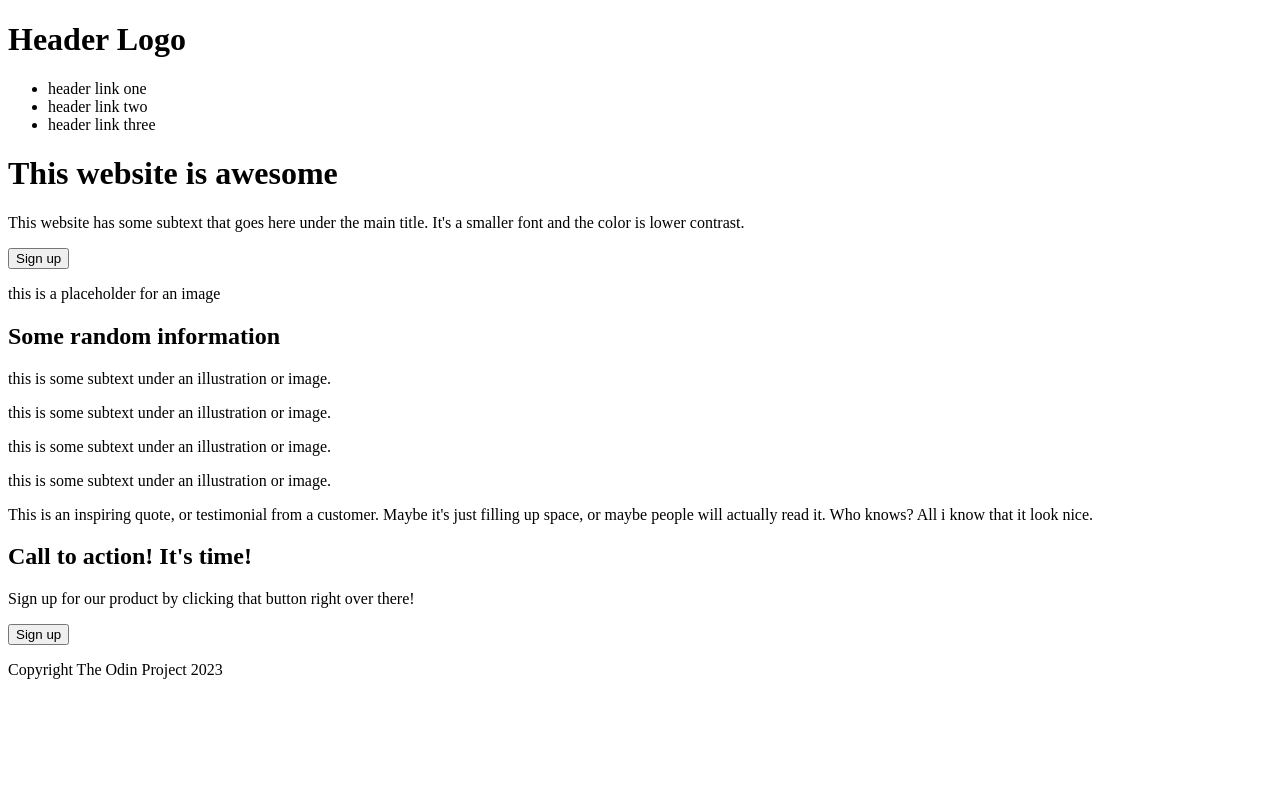
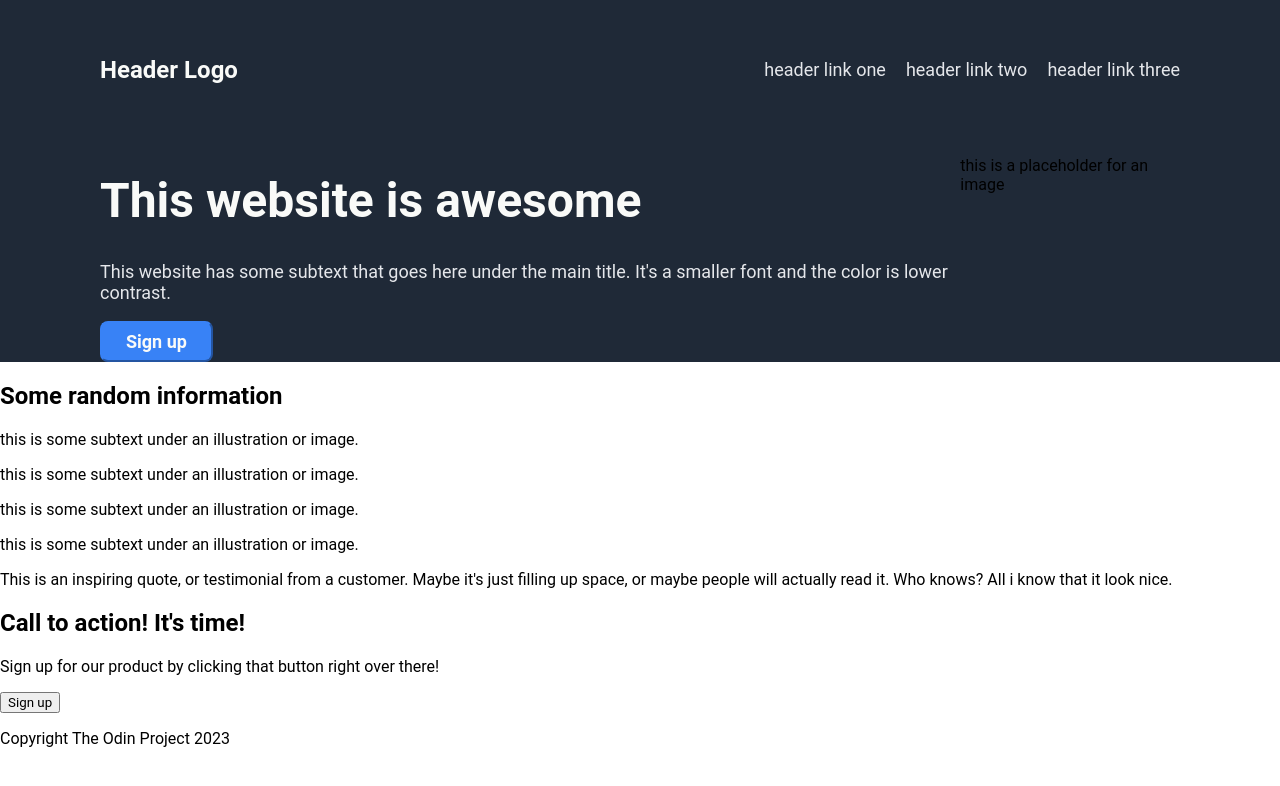
Before and after one commit to HendrikBooysen/odin-landing-page, a plain HTML site: page index.html in a window 1280 px wide. Drawn offline with Linux system fonts and the light colour scheme.

Commit message:
Add HTML and CSS to Section1

```diff
--- a/index.html
+++ b/index.html
@@ -5,29 +5,30 @@
     <meta http-equiv="X-UA-Compatible" content="IE=edge">
     <meta name="viewport" content="width=device-width, initial-scale=1.0">
     <title>Odin Landing Page Project</title>
-    <link  rel="stylesheets" href="styles.css">
+    <link  rel="stylesheet" href="styles.css">
 </head>
 
 <body>
-<header>
-    <h1>Header Logo</h1>
-</header>
-<nav>
-    <ul>
-        <li>header link one</li>
-        <li>header link two</li>
-        <li>header link three</li>
+    <div class="section1">
+<nav class="navbar">
+    <h6>Header Logo</h6>
+    <ul class="nav">
+        <li><a href="#">header link one</a></li>
+        <li><a href="#">header link two</a></li>
+        <li><a href="#">header link three</a></li>
     </ul>
 </nav>
-<div>
+<div class="hero">
+    <div class="hero1">
     <h1>This website is awesome</h1>
     <p>This website has some subtext that goes here under the main title. It's a smaller font and the color is lower contrast.</p>
-<button type="button"> Sign up </button>
-<div>
+<button class="button" type="button"> Sign up </button>
+</div>
+<div class="hero-img">
     <p> this is a placeholder for an image</p>
 </div>
 </div>
-
+    </div>
 <div>
     <h2>Some random information</h2>
     <p>this is some subtext under an illustration or image.</p>
--- a/styles.css
+++ b/styles.css
@@ -0,0 +1,64 @@
+
+.section1{
+    background-color: #1F2937;
+}
+
+body{
+    margin: 0 0;
+}
+
+*{
+    font-family: roboto, sans-serif;
+}
+.navbar{
+    display: flex;
+    justify-content: space-between;
+    align-items: center;
+    padding: 0 100px;
+}
+.navbar h6{
+    font-size: 24px;
+    color: #f9faf8;
+}
+
+ul{
+    list-style-type: none;
+}
+a {
+    text-decoration: none;
+    color: #E5E7EB;
+    font-size: 18px;
+}
+.navbar ul{
+    display: flex;
+}
+
+.navbar ul li{
+    margin-left: 20px;
+}
+
+.hero{
+    display: flex;
+    padding: 0 100px;
+}
+
+.hero1 h1{
+    font-size: 48px;
+    font-weight: bolder;
+    color: #f9faf8;
+}
+
+.hero1 p{
+    font-size: 18px;
+    color: #E5E7EB;
+}
+
+.button{
+    background-color: #3882f6;
+    color: #f9faf8;
+    font-weight: bold;
+    border-radius: 8px;
+    border-color: #3882f6;
+    padding: 8px 24px;
+    font-size: 18px;
+}
```
